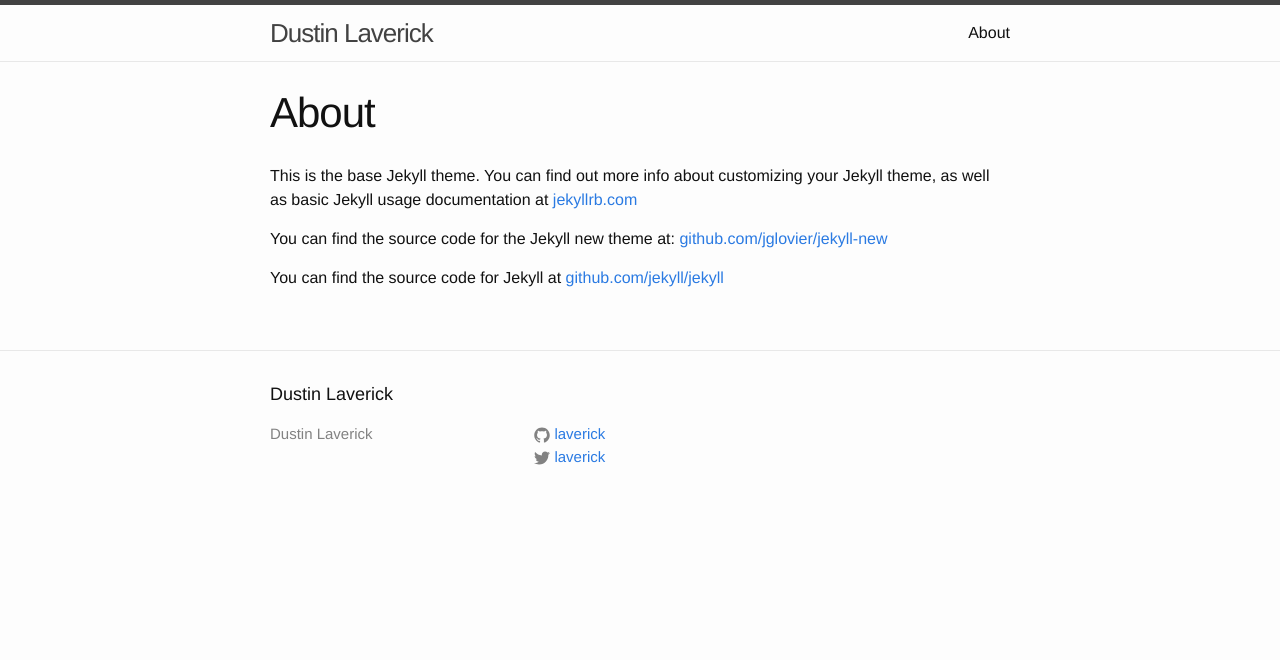
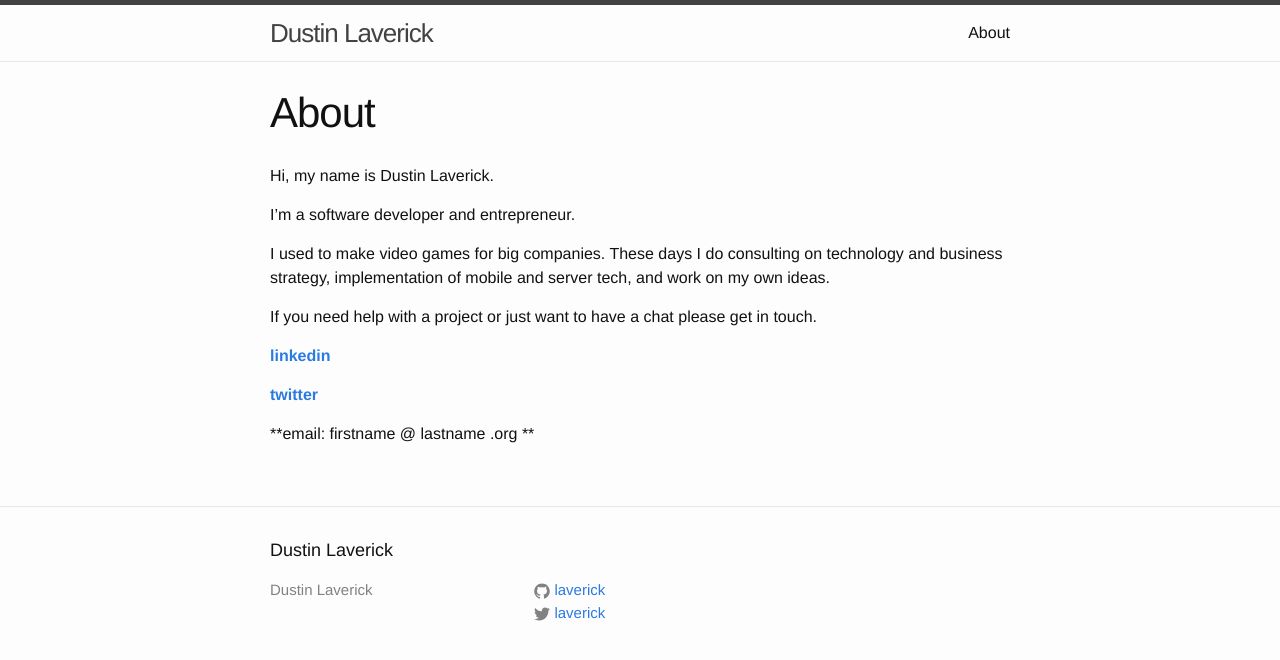
Before and after one commit to laverick/laverick.github.io, a Jekyll site: the page built from about.md, in a window 1280 px wide. Shown: the top 660 px of the page. Built offline with Jekyll 4.4.1, drawn with Linux system fonts in a browser that asks for light colours.

Commit message:
Migrate About page

```diff
--- a/about.md
+++ b/about.md
@@ -4,8 +4,16 @@ title: About
 permalink: /about/
 ---
 
-This is the base Jekyll theme. You can find out more info about customizing your Jekyll theme, as well as basic Jekyll usage documentation at [jekyllrb.com](http://jekyllrb.com/)
+Hi, my name is Dustin Laverick.
 
-You can find the source code for the Jekyll new theme at: [github.com/jglovier/jekyll-new](https://github.com/jglovier/jekyll-new)
+I'm a software developer and entrepreneur.
 
-You can find the source code for Jekyll at [github.com/jekyll/jekyll](https://github.com/jekyll/jekyll)
+I used to make video games for big companies. These days I do consulting on technology and business strategy, implementation of mobile and server tech, and work on my own ideas.
+
+If you need help with a project or just want to have a chat please get in touch.
+
+**[linkedin](http://www.linkedin.com/in/dustinlaverick)**
+
+**[twitter](https://twitter.com/laverick)**
+
+**email: firstname @ lastname .org **
```
